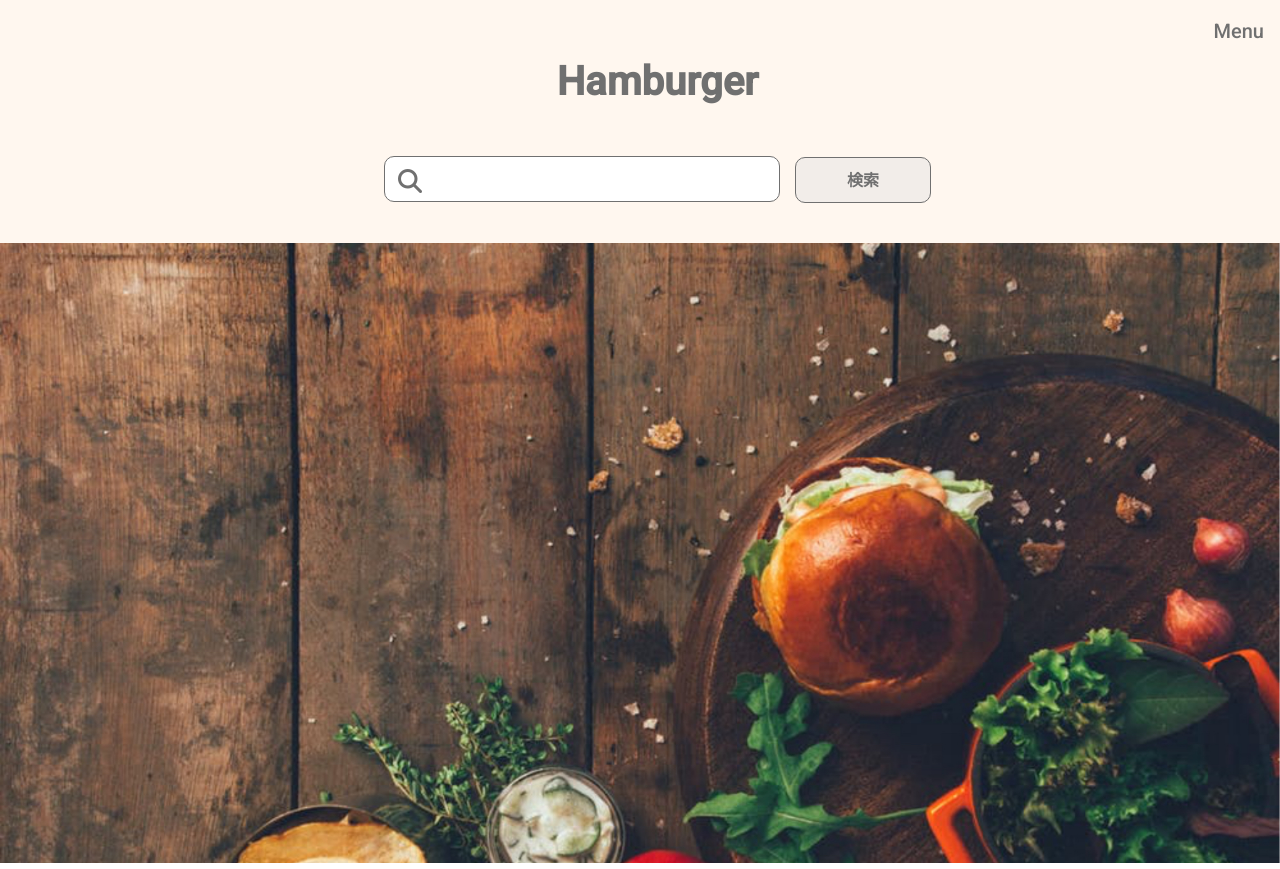
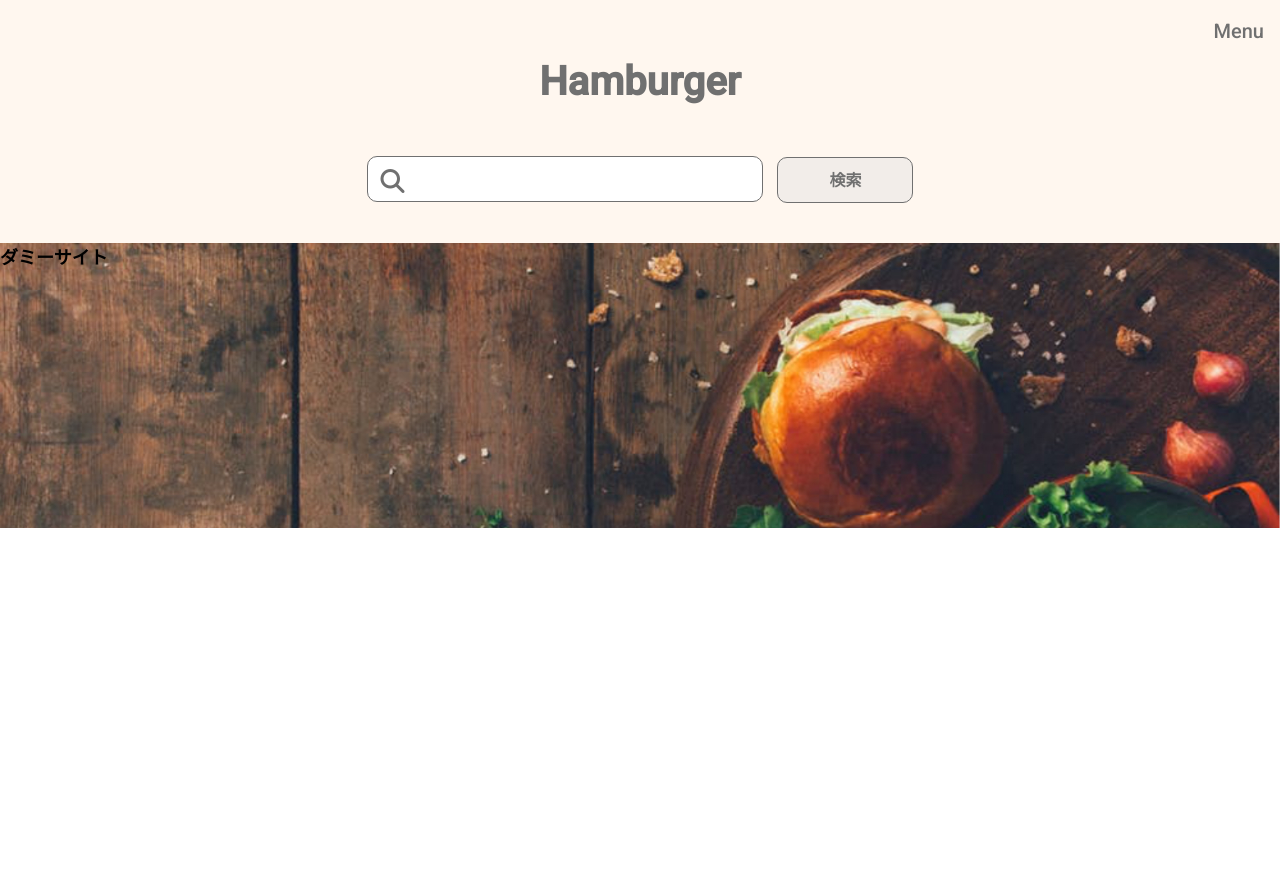
Before and after one commit to yuukitom/hamburger, a PHP site: page / in a window 1280 px wide. After the commit the page ends 528 px from the top, so only its background shows below. Run offline with PHP 8.4, Linux system fonts and the light colour scheme; some libraries are stand-ins or nearby versions.

Commit message:
20210619_フロントページ_メインビジュアル作成中

```diff
--- a/css/style.css
+++ b/css/style.css
@@ -30,6 +30,18 @@ Layout
 ========================================================= */
 .l-header {
   width: 100%;
+}
+
+.l-mainvisual {
+  width: 100%;
+  height: 285px;
+  position: relative;
+}
+
+@media (min-width: 1920px) {
+  .l-mainvisual {
+    height: 530px;
+  }
 }
 
 /* =========================================================
@@ -71,7 +83,6 @@ object
   display: flex;
   flex-direction: column;
   align-items: center;
-  margin: 0 30px 0 65px;
 }
 
 @media (min-width: 1920px) {
@@ -79,6 +90,7 @@ object
     flex-direction: row;
     justify-content: space-between;
     align-items: baseline;
+    margin: 0 30px 0 65px;
   }
 }
 
@@ -126,4 +138,13 @@ object
   line-height: 1px;
   margin-left: 12px;
 }
+
+.p-mainvisual {
+  background-size: cover;
+  background-position: center;
+}
+
+.p-mainvisual__front {
+  background-image: url("../img/mainvisual-pc.jpg");
+}
 /*# sourceMappingURL=style.css.map */
--- a/index.html
+++ b/index.html
@@ -24,12 +24,8 @@
         </div>
       </header>
 
-      <div class="p-mainvisual">
-        <picture>
-          <source media="(min-width: 1920px)" srcset="img/mainvisual-pc.jpg">
-          <source media="(min-width: 834px)" srcset="img/mainvisual-pc.jpg">
-          <img src="img/mainvisual-sp@2x.jpg" alt="mainvisual">
-        </picture>
+      <div class="l-mainvisual p-mainvisual p-mainvisual__front">
+        <h2 class="p-mainvisual__title">ダミーサイト</h2>
       </div>
 
       <main class="l-main p-main">
--- /dev/null
+++ b/scss/layout/_mainvisual.scss
@@ -0,0 +1,8 @@
+.l-mainvisual {
+  width: 100%;
+  height: 285px;
+  position: relative;
+  @include breakpoint(pc) {
+    height: 530px;
+  }
+}
--- a/scss/object/project/_header.scss
+++ b/scss/object/project/_header.scss
@@ -17,11 +17,12 @@
   display: flex;
   flex-direction: column;
   align-items: center;
-  margin: 0 30px 0 65px;
+
   @include breakpoint(pc) {
     flex-direction: row;
     justify-content: space-between;
     align-items: baseline;
+    margin: 0 30px 0 65px;
   }
 
   &Title {
--- /dev/null
+++ b/scss/object/project/_mainvisual.scss
@@ -0,0 +1,7 @@
+.p-mainvisual {
+  background-size: cover;
+  background-position: center;
+  &__front {
+    background-image: url("../img/mainvisual-pc.jpg");
+  }
+}
--- a/scss/style.scss
+++ b/scss/style.scss
@@ -12,6 +12,7 @@ Layout
 
 @import "layout/container";
 @import "layout/header";
+@import "layout/mainvisual";
 @import "layout/main";
 @import "layout/footer";
 
@@ -21,4 +22,5 @@ object
 
 @import "object/component/component";
 @import "object/project/header";
+@import "object/project/mainvisual";
 @import "object/utility/utility";
```
Also changed, not shown: 1 other file.
